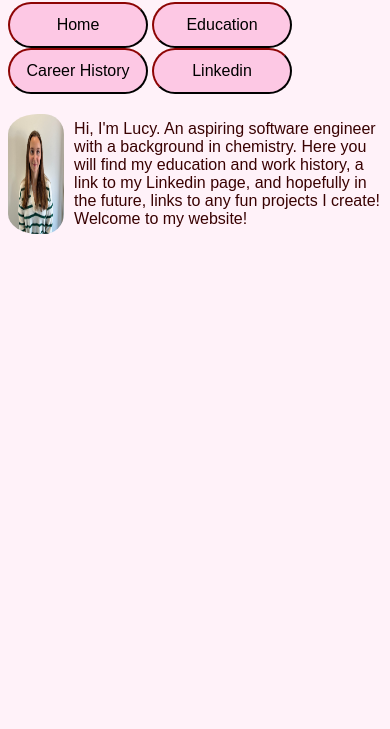
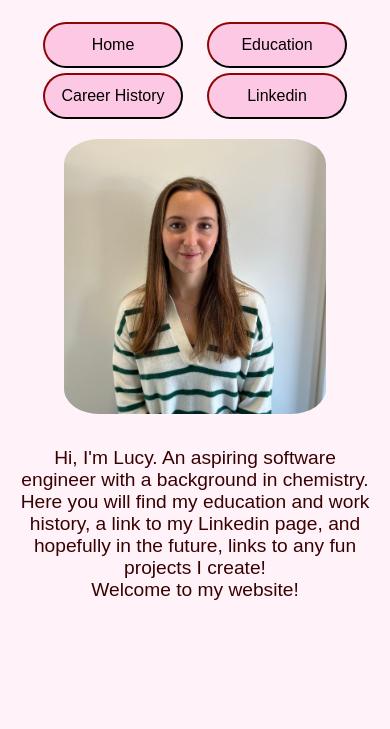
Before and after one commit to LucyHandford73/Git_Demo_Lucy, a plain HTML site: page index.html in a window 390 px wide. Shown: the part 115-844 px from the top of the page. Drawn offline with Linux system fonts and the light colour scheme.

Commit message:
Added styling based on screen size.

```diff
--- a/index.html
+++ b/index.html
@@ -11,30 +11,39 @@
       <div class="header_text">
         <h1 class="txt_style">Personal Website - Lucy Handford</h1>
       </div>
+      <div class="small_screen_header">
+        <h1 class="txt_style">Personal Website<br />Lucy Handford</h1>
+      </div>
       <div class="button_bar">
+        <div class="header_button">
           <a href="index.html"><button class="btn">Home</button></a>
         </div>
-      <div class="button_bar">
+        <div class="header_button">
           <a href="education.html"><button class="btn">Education</button></a>
         </div>
-      <div class="button_bar">
+        <div class="header_button">
           <a href="work_history.html"
             ><button class="btn">Career History</button></a
           >
         </div>
-      <div class="button_bar">
-        <a href="https://www.linkedin.com/in/lucy-handford-804aa4129"
+        <div class="header_button">
+          <a
+            href="https://www.linkedin.com/in/lucy-handford-804aa4129"
+            target="_blank"
             ><button class="btn">Linkedin</button></a
           >
         </div>
       </div>
+    </div>
     <div class="intro">
+      <div class="intro_photo">
         <img
           class="my_photo"
           src="img/IMG_6322_2.jpg"
           alt="This is a cringy photo of me"
         />
-      <div>
+      </div>
+      <div class="intro_text">
         <p class="txt_style">
           Hi, I'm Lucy. An aspiring software engineer with a background in
           chemistry. Here you will find my education and work history, a link to
--- a/name.css
+++ b/name.css
@@ -12,6 +12,11 @@ body {
 
 .header_text {
   text-align: center;
+  font-size: large;
+}
+
+.small_screen_header {
+  display: none;
 }
 
 .txt_style {
@@ -21,7 +26,17 @@ body {
 
 .button_bar {
   display: inline-block;
+  text-align: center;
+  margin-left: auto;
+  margin-right: auto;
+  width: 100%;
+}
+
+.header_button {
+  display: inline-block;
   flex: 1;
+  padding-left: 10px;
+  padding-right: 10px;
 }
 
 .intro {
@@ -29,13 +44,83 @@ body {
   flex-direction: row;
 }
 
+.intro_photo {
+  flex: 1;
+  padding-left: 20px;
+  padding-right: 10px;
+}
+
+.intro_text {
+  flex: 2.5;
+  padding-left: 10px;
+  padding-right: 20px;
+}
+
 .my_photo {
-  padding-right: 10px;
   padding-bottom: 10px;
   padding-top: 10px;
-  border-radius: 30px;
-  width: 15%;
+  border-radius: 35px;
+  margin-left: auto;
+  margin-right: auto;
+  flex: 2;
+  width: 100%;
   height: auto;
+}
+
+@media (max-width: 1000px) {
+  .intro_photo {
+    flex: 2;
+    padding-left: 10px;
+    padding-right: 10px;
+  }
+  .intro_text {
+    flex: 3;
+    font-size: 120%;
+    padding-left: 10px;
+    padding-right: 10px;
+  }
+  .button_bar {
+    display: inline-block;
+    text-align: center;
+    margin-left: auto;
+    margin-right: auto;
+  }
+  .header_button {
+    padding-top: 5px;
+  }
+}
+
+@media (max-width: 600px) {
+  .small_screen_header {
+    display: block;
+    text-align: center;
+    font-size: large;
+  }
+  .header_text {
+    display: none;
+  }
+  .intro {
+    display: inline-block;
+  }
+  .intro_photo {
+    margin-left: auto;
+    margin-right: auto;
+    width: 70%;
+  }
+  .button_bar {
+    display: inline-block;
+    text-align: center;
+    margin-left: auto;
+    margin-right: auto;
+  }
+  .header_button {
+    padding-top: 5px;
+  }
+  .intro_text {
+    text-align: center;
+    padding-left: 10px;
+    padding-right: 10px;
+  }
 }
 
 .tbl {
```
Also changed, not shown: education.html (+8 -4 lines), work_history.html (+9 -4 lines). Lines whose indentation alone changed are shown as unchanged.
